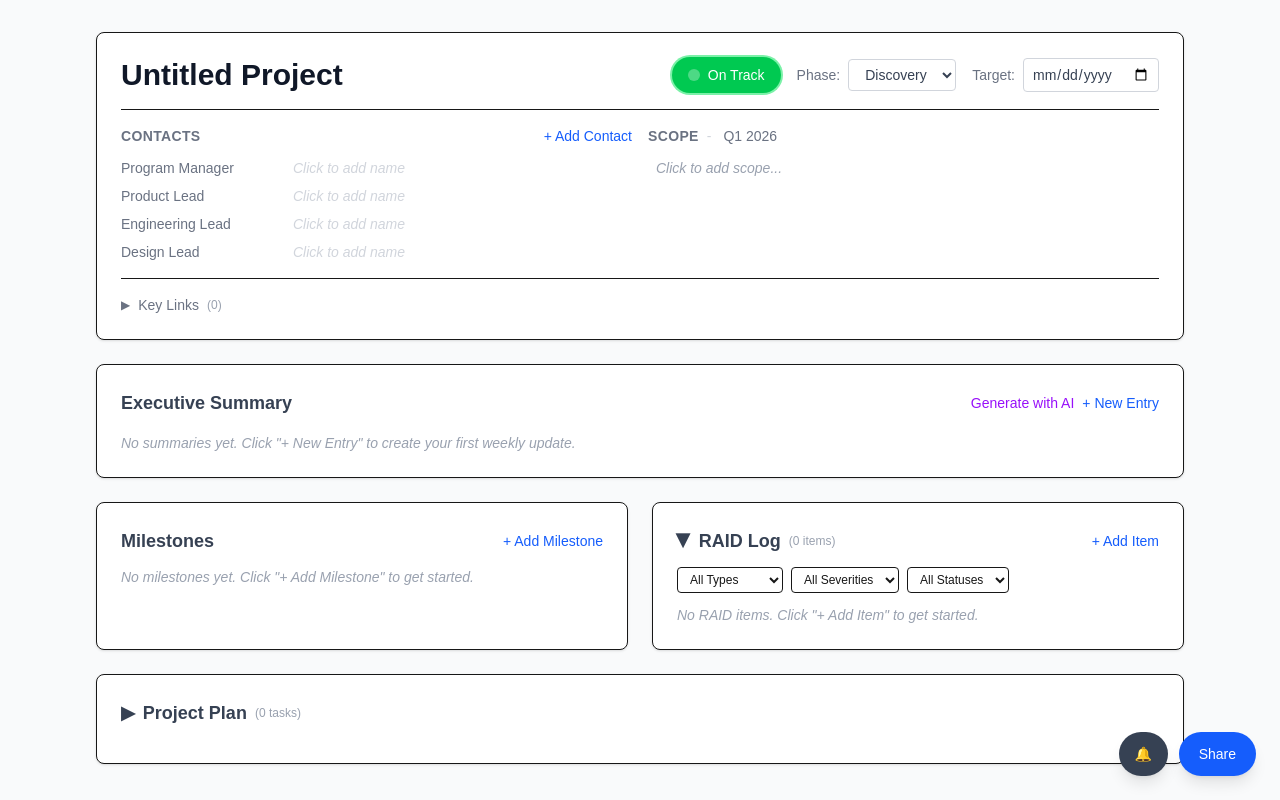
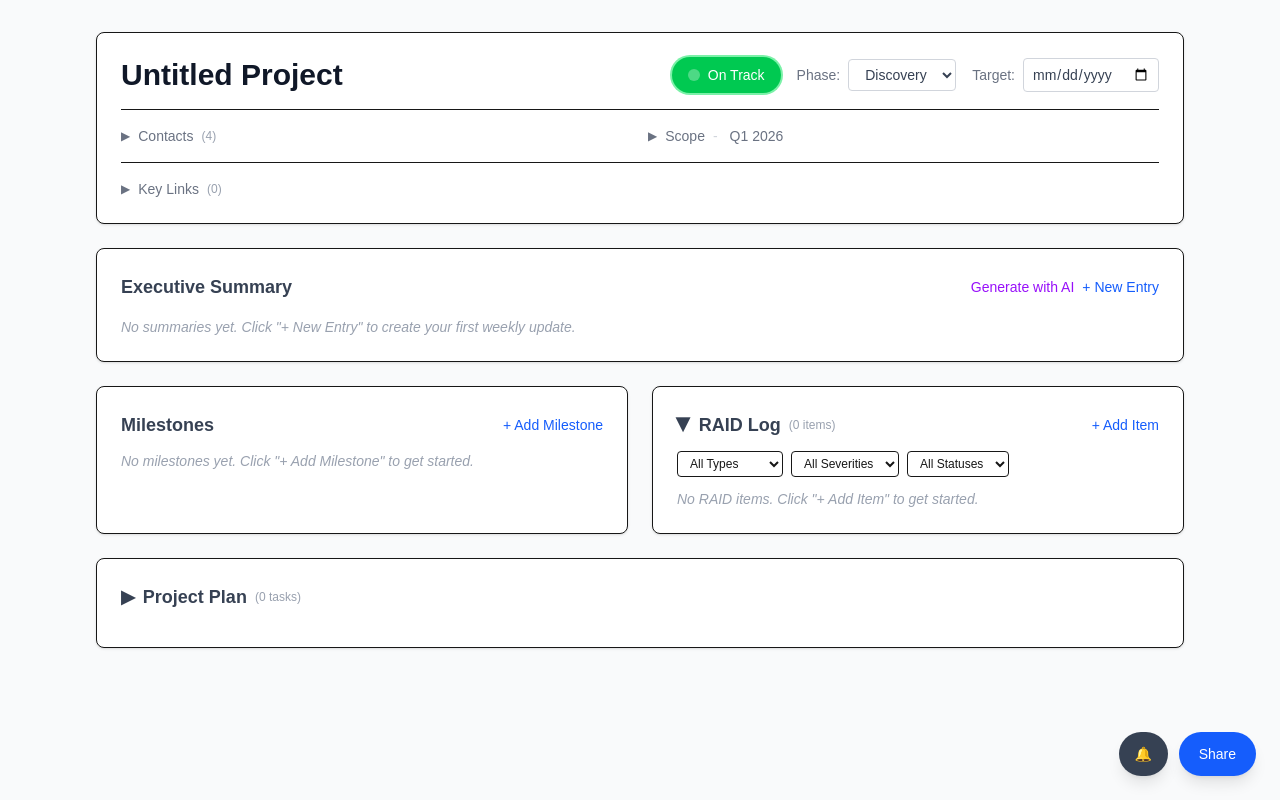
Before and after one commit to rschafer/simple-sheets, a Next.js app: page / in a window 1280 px wide. Built offline with nearby package versions, Linux system fonts and the light colour scheme.

Commit message:
Make Contacts and Scope collapsible like Key Links
Co-Authored-By: Claude Opus 4.5 <noreply@anthropic.com>

```diff
--- a/src/components/PrimaryContacts.tsx
+++ b/src/components/PrimaryContacts.tsx
@@ -9,6 +9,7 @@ function generateId() {
 
 export default function PrimaryContacts() {
   const { data, updateData } = useDashboard();
+  const [expanded, setExpanded] = useState(false);
   const [editingId, setEditingId] = useState<string | null>(null);
   const [editRole, setEditRole] = useState("");
   const [editName, setEditName] = useState("");
@@ -43,14 +44,26 @@ export default function PrimaryContacts() {
 
   return (
     <div>
-      <div className="flex items-center justify-between mb-3">
-        <h3 className="text-sm font-semibold text-gray-500 uppercase tracking-wide">Contacts</h3>
+      <div className="flex items-center justify-between">
+        <button
+          onClick={() => setExpanded(!expanded)}
+          className="flex items-center gap-2 text-sm font-medium text-gray-500 hover:text-gray-700"
+        >
+          <span className={`transition-transform text-xs ${expanded ? "rotate-90" : ""}`}>&#9654;</span>
+          Contacts
+          <span className="text-xs text-gray-400 font-normal">({data.contacts.length})</span>
+        </button>
+        {expanded && (
           <button onClick={addContact} className="text-sm text-blue-600 hover:text-blue-800 font-medium">
             + Add Contact
           </button>
+        )}
       </div>
+
+      {expanded && (
+        <div className="mt-3">
           {data.contacts.length === 0 ? (
-        <p className="text-gray-400 text-sm italic">No contacts added yet.</p>
+            <p className="text-gray-400 text-sm italic">No contacts added yet. Click &quot;+ Add Contact&quot; to get started.</p>
           ) : (
             <ul className="space-y-2">
               {data.contacts.map((contact) =>
@@ -107,5 +120,7 @@ export default function PrimaryContacts() {
             </ul>
           )}
         </div>
+      )}
+    </div>
   );
 }
--- a/src/components/Scope.tsx
+++ b/src/components/Scope.tsx
@@ -5,6 +5,7 @@ import { useDashboard } from "@/context/DashboardContext";
 
 export default function Scope() {
   const { data, updateData } = useDashboard();
+  const [expanded, setExpanded] = useState(false);
   const [editingPeriod, setEditingPeriod] = useState(false);
   const [editingScope, setEditingScope] = useState(false);
   const [periodDraft, setPeriodDraft] = useState(data.scopePeriod);
@@ -37,8 +38,14 @@ export default function Scope() {
 
   return (
     <div className="min-w-0 overflow-hidden">
-      <div className="flex items-center gap-2 mb-2">
-        <h3 className="text-sm font-semibold text-gray-500 uppercase tracking-wide">Scope</h3>
+      <div className="flex items-center gap-2">
+        <button
+          onClick={() => setExpanded(!expanded)}
+          className="flex items-center gap-2 text-sm font-medium text-gray-500 hover:text-gray-700"
+        >
+          <span className={`transition-transform text-xs ${expanded ? "rotate-90" : ""}`}>&#9654;</span>
+          Scope
+        </button>
         <span className="text-sm text-gray-300">-</span>
         {editingPeriod ? (
           <input
@@ -62,6 +69,8 @@ export default function Scope() {
         )}
       </div>
 
+      {expanded && (
+        <div className="mt-3">
           {editingScope ? (
             <div>
               <textarea
@@ -89,5 +98,7 @@ export default function Scope() {
             </div>
           )}
         </div>
+      )}
+    </div>
   );
 }
```
Lines whose indentation alone changed are shown as unchanged.
